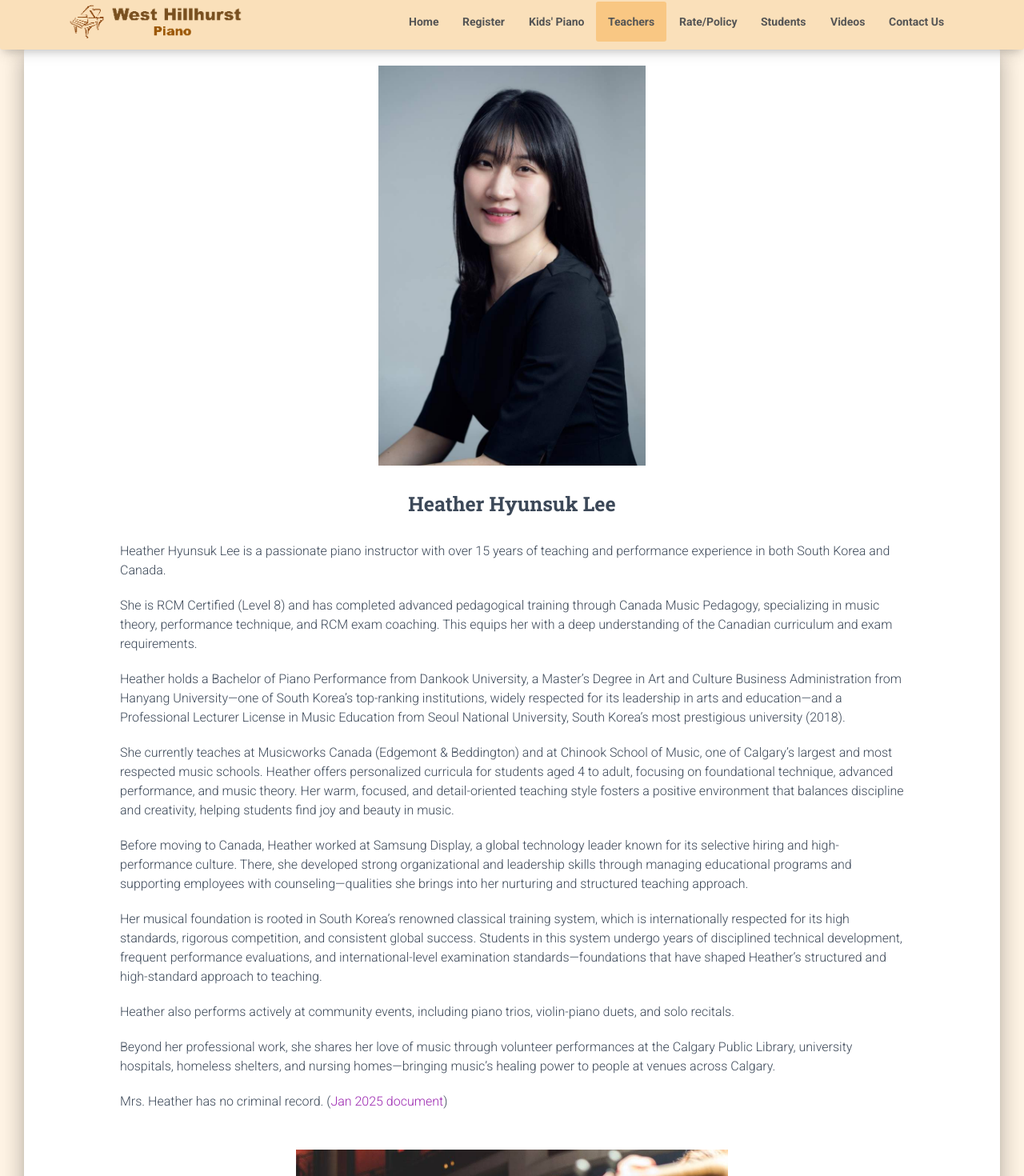
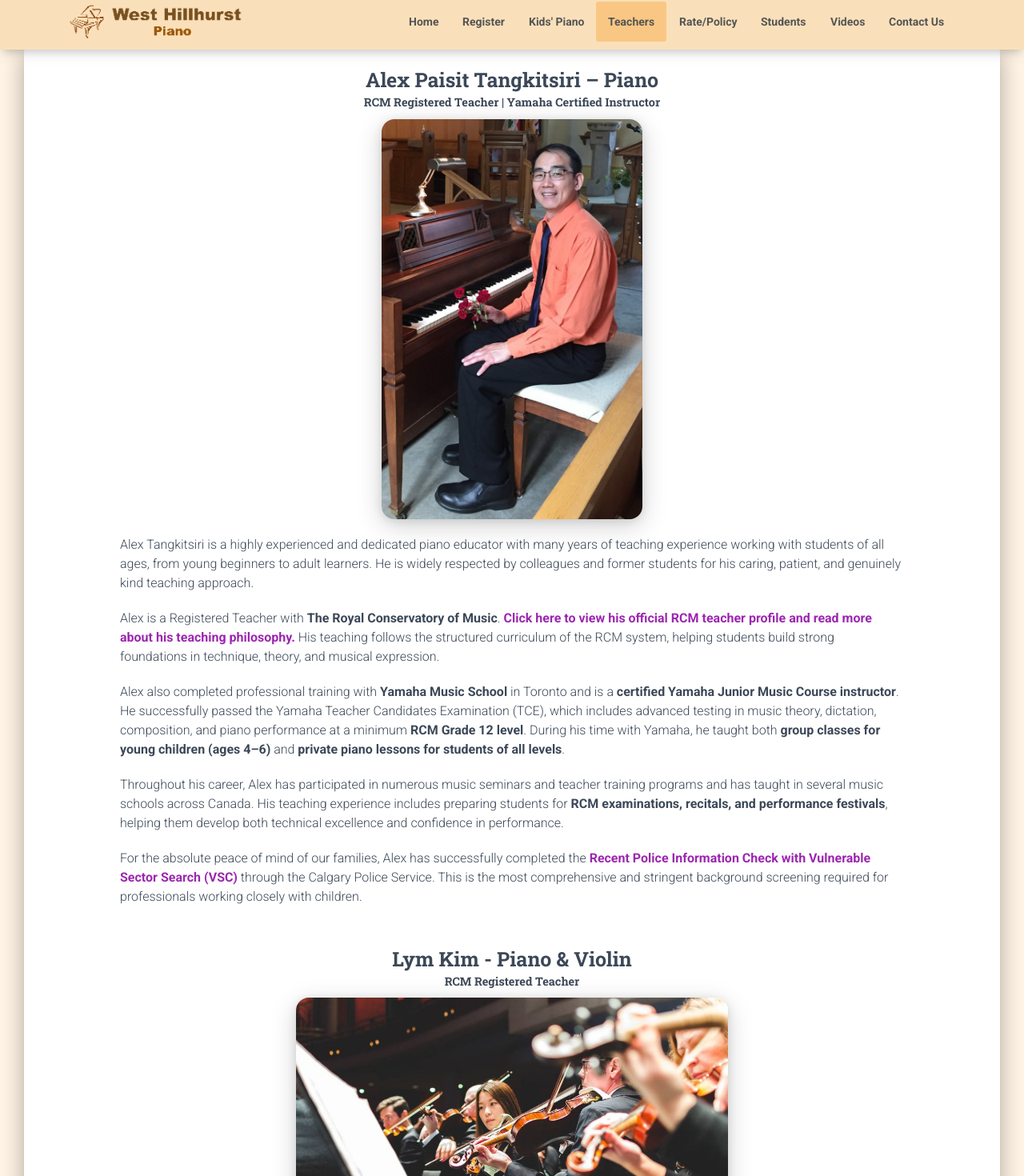
Before and after one commit to czodiac/teacherlym, a Next.js app: page /profile in a window 1280 px wide. Shown: the part 42-1512 px from the top of the page at 80% size. Built offline with nearby package versions, Linux system fonts and the light colour scheme.

Commit message:
알렉스 프로파일 업데이트

```diff
--- a/pages/profile.js
+++ b/pages/profile.js
@@ -1,16 +1,13 @@
-import React from "react";
 // nodejs divbrary that concatenates classes
 import classNames from "classnames";
 // @material-ui/core components
 import { makeStyles } from "@material-ui/core/styles";
-import KeyboardArrowRightIcon from "@material-ui/icons/KeyboardArrowRight";
 // core components
 import Header from "/components/Header/Header.js";
 import Footer from "/components/Footer/Footer.js";
 import GridContainer from "/components/Grid/GridContainer.js";
 import GridItem from "/components/Grid/GridItem.js";
 import HeaderLinks from "/components/Header/HeaderLinks.js";
-import Parallax from "/components/Parallax/Parallax.js";
 
 import styles from "/styles/jss/nextjs-material-kit/pages/profilePage.js";
 
@@ -37,106 +34,100 @@ export default function ProfilePage(props) {
           <br />
           <GridContainer justify="center">
             <GridItem xs={12} sm={12} md={6}>
-              <img
-                alt="West Hillhurst Violin and Piano"
-                src="./img/Heather.jpeg"
-                height="500px"
-                style={{ display: "block", margin: "0 auto" }}
-              />
               <div className={classes.profile}>
                 <div className={classes.name}>
-                  <h3 className={classes.title}>Heather Hyunsuk Lee</h3>
+                  <h3 className={classes.title}>
+                    Alex Paisit Tangkitsiri – Piano
+                  </h3>
+                  <h4 className={classes.titleSub}>
+                    RCM Registered Teacher | Yamaha Certified Instructor
+                  </h4>
                 </div>
               </div>
+              <img
+                alt="Alex - West Hillhurst Violin and Piano"
+                src="./img/Alex.jpg"
+                height="500px"
+                className={classes.teacherPhoto}
+              />
             </GridItem>
           </GridContainer>
           <div className={classes.description}>
             <div className={classes.subItem}>
-              Heather Hyunsuk Lee is a passionate piano instructor with over 15
-              years of teaching and performance experience in both South Korea
-              and Canada.
+              Alex Tangkitsiri is a highly experienced and dedicated piano
+              educator with many years of teaching experience working with
+              students of all ages, from young beginners to adult learners. He
+              is widely respected by colleagues and former students for his
+              caring, patient, and genuinely kind teaching approach.
             </div>
             <div className={classes.subItem}>
-              She is RCM Certified (Level 8) and has completed advanced
-              pedagogical training through Canada Music Pedagogy, specializing
-              in music theory, performance technique, and RCM exam coaching.
-              This equips her with a deep understanding of the Canadian
-              curriculum and exam requirements.
+              Alex is a Registered Teacher with{" "}
+              <strong>The Royal Conservatory of Music</strong>.{" "}
+              <strong>
+                <a
+                  href="https://www.rcmusic.com/teachers/a/alex-tangkitsiri"
+                  target="_blank"
+                >
+                  Click here to view his official RCM teacher profile and read
+                  more about his teaching philosophy.
+                </a>
+              </strong>{" "}
+              His teaching follows the structured curriculum of the RCM system,
+              helping students build strong foundations in technique, theory,
+              and musical expression.
             </div>
             <div className={classes.subItem}>
-              Heather holds a Bachelor of Piano Performance from Dankook
-              University, a Master’s Degree in Art and Culture Business
-              Administration from Hanyang University—one of South Korea’s
-              top-ranking institutions, widely respected for its leadership in
-              arts and education—and a Professional Lecturer License in Music
-              Education from Seoul National University, South Korea’s most
-              prestigious university (2018).
+              Alex also completed professional training with{" "}
+              <strong>Yamaha Music School</strong> in Toronto and is a{" "}
+              <strong>certified Yamaha Junior Music Course instructor</strong>.
+              He successfully passed the Yamaha Teacher Candidates Examination
+              (TCE), which includes advanced testing in music theory, dictation,
+              composition, and piano performance at a minimum{" "}
+              <strong>RCM Grade 12 level</strong>. During his time with Yamaha,
+              he taught both{" "}
+              <strong>group classes for young children (ages 4–6)</strong> and{" "}
+              <strong>private piano lessons for students of all levels</strong>.
             </div>
             <div className={classes.subItem}>
-              She currently teaches at Musicworks Canada (Edgemont & Beddington)
-              and at Chinook School of Music, one of Calgary’s largest and most
-              respected music schools. Heather offers personalized curricula for
-              students aged 4 to adult, focusing on foundational technique,
-              advanced performance, and music theory. Her warm, focused, and
-              detail-oriented teaching style fosters a positive environment that
-              balances discipline and creativity, helping students find joy and
-              beauty in music.
+              Throughout his career, Alex has participated in numerous music
+              seminars and teacher training programs and has taught in several
+              music schools across Canada. His teaching experience includes
+              preparing students for{" "}
+              <strong>
+                RCM examinations, recitals, and performance festivals
+              </strong>
+              , helping them develop both technical excellence and confidence in
+              performance.
             </div>
             <div className={classes.subItem}>
-              Before moving to Canada, Heather worked at Samsung Display, a
-              global technology leader known for its selective hiring and
-              high-performance culture. There, she developed strong
-              organizational and leadership skills through managing educational
-              programs and supporting employees with counseling—qualities she
-              brings into her nurturing and structured teaching approach.
-            </div>
-            <div className={classes.subItem}>
-              Her musical foundation is rooted in South Korea’s renowned
-              classical training system, which is internationally respected for
-              its high standards, rigorous competition, and consistent global
-              success. Students in this system undergo years of disciplined
-              technical development, frequent performance evaluations, and
-              international-level examination standards—foundations that have
-              shaped Heather’s structured and high-standard approach to
-              teaching.
-            </div>
-            <div className={classes.subItem}>
-              Heather also performs actively at community events, including
-              piano trios, violin-piano duets, and solo recitals.
-            </div>
-            <div className={classes.subItem}>
-              Beyond her professional work, she shares her love of music through
-              volunteer performances at the Calgary Public Library, university
-              hospitals, homeless shelters, and nursing homes—bringing music’s
-              healing power to people at venues across Calgary.
-            </div>
-            <div className={classes.subItem}>
-              Mrs. Heather has no criminal record. (
-              <a href="./HeatherPoliceRecord2025Jan.pdf" target="_blank">
-                Jan 2025 document
-              </a>
-              )
+              For the absolute peace of mind of our families, Alex has
+              successfully completed the{" "}
+              <strong>
+                <a href="./AlexPolicRecord2026.pdf" target="_blank">
+                  Recent Police Information Check with Vulnerable Sector Search
+                  (VSC)
+                </a>
+              </strong>{" "}
+              through the Calgary Police Service. This is the most comprehensive
+              and stringent background screening required for professionals
+              working closely with children.
             </div>
           </div>
           <br />
           <br />
           <GridContainer justify="center">
             <GridItem xs={12} sm={12} md={6}>
-              <img
-                alt="West Hillhurst Violin and Piano"
-                src="./img/Lym.jpg"
-                style={{
-                  display: "block",
-                  maxWidth: "100%",
-                  height: "auto",
-                  margin: "0 auto",
-                }}
-              />
               <div className={classes.profile}>
                 <div className={classes.name}>
-                  <h3 className={classes.title}>Lym Kim</h3>
+                  <h3 className={classes.title}>Lym Kim - Piano & Violin</h3>
+                  <h4 className={classes.titleSub}>RCM Registered Teacher</h4>
                 </div>
               </div>
+              <img
+                alt="Lym - West Hillhurst Violin and Piano"
+                src="./img/Lym.jpg"
+                className={classes.teacherPhotoResponsive}
+              />
             </GridItem>
           </GridContainer>
           <div className={classes.description}>
@@ -145,8 +136,8 @@ export default function ProfilePage(props) {
               uniquely combines the Suzuki and Shinozaki approaches. While the
               Suzuki method emphasizes learning music by ear and listening, the
               Shinozaki method focuses more on music theory and academic study.
-              She also incorporates both RCM and Alfred’s method materials,
-              depending on each student’s needs.
+              She also incorporates both RCM and Alfred's method materials,
+              depending on each student's needs.
             </div>
             <div className={classes.subItem}>
               Known for her kind, caring, and empathetic teaching style, Mrs.
@@ -154,9 +145,9 @@ export default function ProfilePage(props) {
               feel encouraged to explore their creativity without fear of
               judgment or shame. She adopts a teaching style that avoids
               dictating instructions and instead promotes active participation
-              by asking questions such as, “Do you wanna try this?”, “What do
-              you think about this?”, and “How can you make this better?” This
-              approach nurtures her students’ artistic independence and
+              by asking questions such as, "Do you wanna try this?", "What do
+              you think about this?", and "How can you make this better?" This
+              approach nurtures her students' artistic independence and
               creativity.
             </div>
             <div className={classes.subItem}>
@@ -166,7 +157,7 @@ export default function ProfilePage(props) {
               commands.
             </div>
             <div className={classes.subItem}>
-              She holds a bachelor’s degree in violin performance with a piano
+              She holds a bachelor's degree in violin performance with a piano
               minor and has pursued advanced studies at the Royal Conservatory
               of Music in Toronto and California State University, San
               Bernardino. She was a pupil of Michael Barta, 2nd prize winner at
@@ -180,11 +171,11 @@ export default function ProfilePage(props) {
                 Arthur Grumiaux
               </a>
               , whose Mozart concerto recordings are considered iconic. Under
-              Mr. Barta’s mentorship, Mrs. Lym studied Mozart’s Violin Concertos
+              Mr. Barta's mentorship, Mrs. Lym studied Mozart's Violin Concertos
               extensively and in depth.
             </div>
             <div className={classes.subItem}>
-              At just age ten, upon her teacher’s recommendation, she became the
+              At just age ten, upon her teacher's recommendation, she became the
               youngest member of the Southern Illinois University Orchestra,
               performing among college-level musicians.
             </div>
@@ -217,8 +208,7 @@ export default function ProfilePage(props) {
               (Member #: 115618), the American Federation of Musicians (AFM),
               and a certified teacher of the Royal Conservatory of Music (RCM
               Teacher #: 108136), fully qualified to prepare students for RCM
-              examinations. She also holds a clean criminal record (verified
-              2015).
+              examinations. She also holds a clean criminal record.
             </div>
           </div>
         </div>
--- a/styles/jss/nextjs-material-kit/pages/profilePage.js
+++ b/styles/jss/nextjs-material-kit/pages/profilePage.js
@@ -42,10 +42,17 @@ const profilePageStyle = {
   },
   title: {
     ...title,
-    display: "inline-block",
+    display: "block",
     position: "relative",
-    marginTop: "30px",
-    minHeight: "32px",
+    margin: "0",
+    textDecoration: "none",
+  },
+  titleSub: {
+    ...title,
+    display: "block",
+    position: "relative",
+    margin: "0 0 10px 0",
+    fontSize: "90%",
     textDecoration: "none",
   },
   subTitle: {
@@ -109,6 +116,21 @@ const profilePageStyle = {
     marginBottom: "5px",
     fontWeight: "600",
   },
+  // Teacher photo style
+  teacherPhoto: {
+    display: "block",
+    margin: "0 auto",
+    borderRadius: "16px",
+    boxShadow: "0 8px 32px 0 rgba(0,0,0,0.18), 0 2px 12px 0 rgba(0,0,0,0.10)",
+  },
+  teacherPhotoResponsive: {
+    display: "block",
+    margin: "0 auto",
+    maxWidth: "100%",
+    height: "auto",
+    borderRadius: "16px",
+    boxShadow: "0 8px 32px 0 rgba(0,0,0,0.18), 0 2px 12px 0 rgba(0,0,0,0.10)",
+  },
 };
 
 export default profilePageStyle;
```
Also changed, not shown: public/img/Alex.jpg (added), 1 other file (tests, documents, lock files or other folders).
